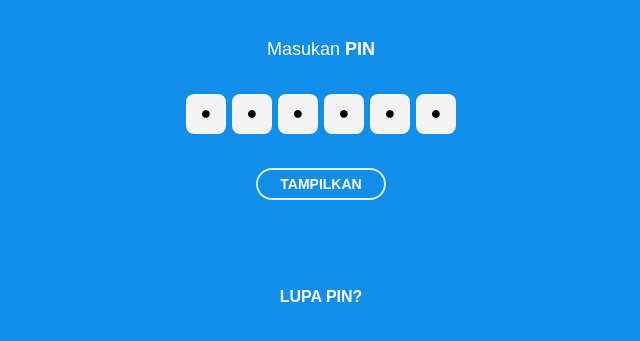
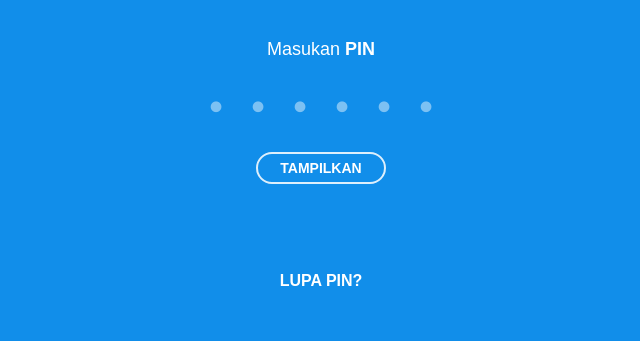
Before and after one commit to pnjmndna-bit/-Pnjmndna, a website: page pix.html in a window 1280 px wide. Shown: the part 81-422 px from the top of the page, without its empty margins (319-959 px from the left). Drawn offline with Linux system fonts and the light colour scheme.

Commit message:
Update pix.css

```diff
--- a/pix.css
+++ b/pix.css
@@ -107,27 +107,50 @@ body{
 
     display:flex;
     justify-content:center;
+    align-items:center;
 
-    gap:6px;
+    gap:18px;
+
+    margin-top:10px;
 }
 
 .pix-box{
-    width:40px;
-    height:40px;
+    width:24px;
+    height:24px;
 
     border:none;
     outline:none;
 
-    border-radius:8px;
-
-    background:#f4f4f4;
+    background:transparent;
 
     text-align:center;
 
-    color:#000;
+    color:#fff;
 
-    font-size:18px;
-    font-weight:600;
+    font-size:25px;
+    font-weight:700;
+
+    caret-color:transparent;
+}
+
+/* KOSONG */
+
+.pix-box{
+    color:
+    rgba(255,255,255,.45);
+}
+
+/* SUDAH DIISI */
+
+.pix-box.filled{
+    color:#fff;
+}
+
+/* TITIK AWAL */
+
+.pix-box::placeholder{
+    color:#fff;
+    opacity:1;
 }
 
 /* BUTTON */
```
